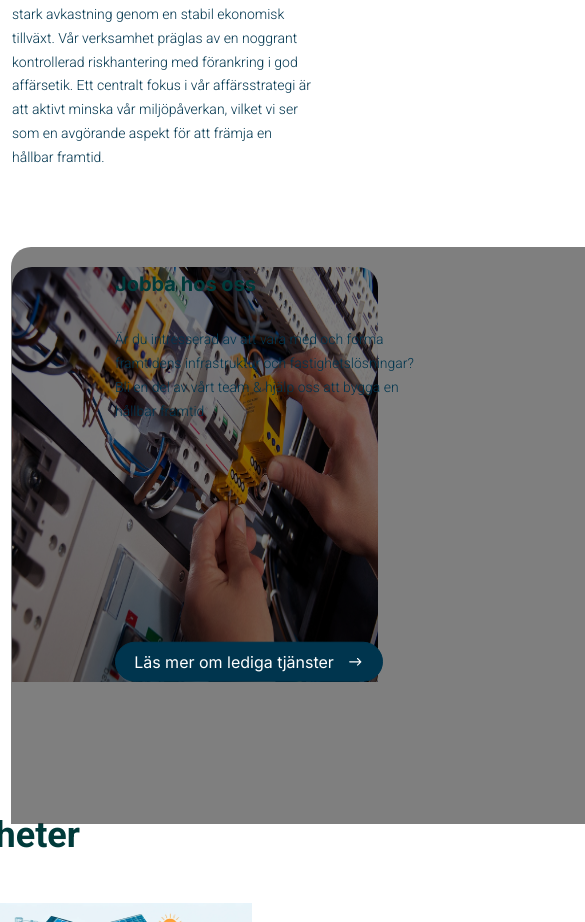
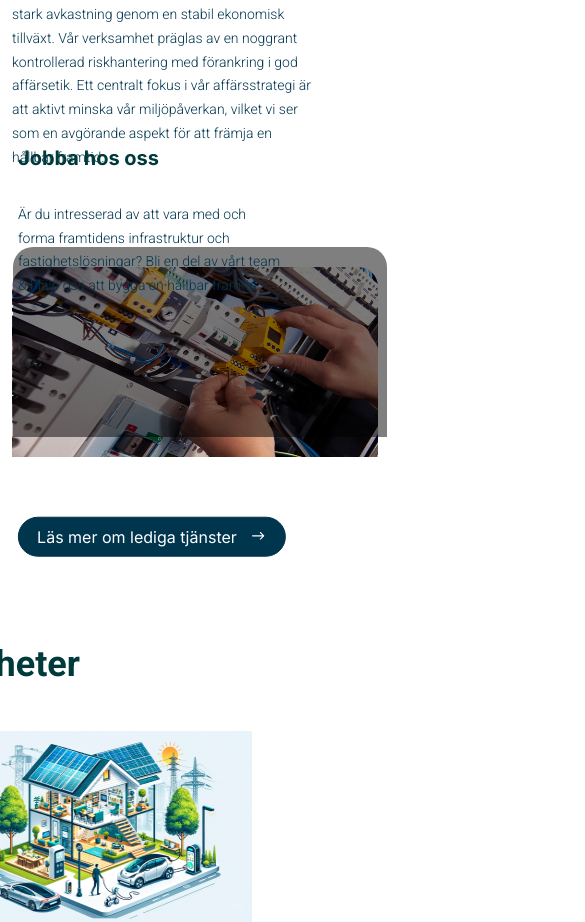
Before and after one commit to Aswinstadx/Egestam_Mattsson_3, a React (Create React App) app in the folder frontend/: page / in a window 390 px wide. Shown: the part 2081-3003 px from the top of the page, 585 px wide, since content can reach past the window. Built offline with nearby package versions, Linux system fonts and the light colour scheme.

Commit message:
more bugs fixed

```diff
--- a/frontend/src/Components/Banner/Banner.jsx
+++ b/frontend/src/Components/Banner/Banner.jsx
@@ -5,11 +5,13 @@ import ReactPlayer from "react-player";
 function Banner() {
   const [isMobile, setIsMobile] = useState(false);
   const [isTablet, setIsTablet] = useState(false);
+  const [isIpad, setIsIpad] = useState(false);
 
   useEffect(() => {
     const handleResize = () => {
       setIsMobile(window.innerWidth <= 768);
-      setIsTablet(window.innerWidth > 768 && window.innerWidth <= 1366);
+      setIsTablet(window.innerWidth > 768 && window.innerWidth <= 1084);
+      setIsIpad(window.innerWidth > 1085 && window.innerWidth <= 1366);
     };
 
     handleResize();
@@ -40,8 +42,33 @@ function Banner() {
         </>
       ) : isTablet ? (
         <>
+          {/* <ReactPlayer
+            url={process.env.PUBLIC_URL + "/videos/banner_tablet.mp4"}
+            playing={true}
+            playsinline
+            loop={true}
+            volume={0}
+            controls={false}
+            width="100%"
+            height="auto"
+            className="player"
+          /> */}
           <ReactPlayer
             url={process.env.PUBLIC_URL + "/videos/banner_tablet.mp4"}
+            playing={true}
+            playsinline
+            loop={true}
+            volume={0}
+            controls={false}
+            width="100%"
+            height="auto"
+            className="player"
+          />
+        </>
+      ) : isIpad ? (
+        <>
+          <ReactPlayer
+            url={process.env.PUBLIC_URL + "/videos/banner_ipad.mp4"}
             playing={true}
             playsinline
             loop={true}
--- a/frontend/src/Sections/Section1/Section7.jsx
+++ b/frontend/src/Sections/Section1/Section7.jsx
@@ -7,7 +7,7 @@ function Section7() {
         <>
           <div className="container">
             <div className="text">
-              <h2>Projekt</h2>
+              <h2>Våra referenser</h2>
             </div>
             <div className="row mt-3">
               <div className="col-md-6">
--- a/frontend/src/Sections/Section4.jsx
+++ b/frontend/src/Sections/Section4.jsx
@@ -6,7 +6,8 @@ function Section4() {
   useEffect(() => {
     const handleResize = () => {
       // setIsIpad(window.innerWidth <= 1366 && window.innerWidth >= 1024 || window.innerWidth <= 1180 && window.innerWidth >= 768);
-      setIsIpad(window.innerWidth <= 1024 || window.innerWidth >= 820 );
+      // setIsIpad(window.innerWidth <= 1024 || window.innerWidth >= 820 );
+       setIsIpad(window.innerWidth <= 1024 || window.innerWidth >= 820 );
     };
     console.log('WINDOW INNER WIDHT--------', window.innerWidth)
     // Initial check
@@ -22,7 +23,7 @@ function Section4() {
   }, []);
   return (
     <div>
-      {!isIpad || window.innerWidth >=1400? (
+      {!isIpad || window.innerWidth >=1251? (
         <>
           <div className="section4">
             <div className="container desktop-only">
--- a/frontend/src/Sections/Section5.jsx
+++ b/frontend/src/Sections/Section5.jsx
@@ -174,6 +174,10 @@ function Section5() {
                   style={{
                     borderTopLeftRadius: "20px",
                     borderTopRightRadius: "20px",
+
+                    left: "13px",
+                    width: "96%", // Set width to 100% of its container
+                    height: "72%", // Set height to 100% of its container
                   }}
                 ></div>{" "}
                 {/* This will create the dark overlay */}
@@ -183,12 +187,20 @@ function Section5() {
                   style={{
                     borderTopLeftRadius: "20px",
                     borderTopRightRadius: "20px",
+                    maxWidth: "100%", // Set maximum width to 100% of its container
+                    height: "72%",
                   }}
                   alt="Background"
                 />
                 <div className="card-image-content">
                   <h2>Jobba hos oss</h2>
-                  <p>
+                  <p
+                    style={{
+                      maxWidth: "100%", // Set maximum width to 100% of its container
+                      width: "100%", // Ensure the width adjusts to its container
+                      maxHeight: "100%",
+                    }}
+                  >
                     Är du intresserad av att vara med och forma framtidens
                     infrastruktur och fastighetslösningar? Bli en del av vårt
                     team & hjälp oss att bygga en hållbar framtid
--- a/frontend/src/index.css
+++ b/frontend/src/index.css
@@ -141,6 +141,9 @@ img.logo {
 
 .i-pad-only {
   display: none;
+}
+.desktop-only {
+  display: block;
 }
 
 .banner-overlay {
@@ -798,8 +801,9 @@ footer {
 
 .card-image-content {
   position: absolute;
-  top: 50%;
-  left: 50%;
+  /* top: 50%; */
+  top: 35%;
+  left: 39%;
   transform: translate(-50%, -50%);
   text-align: left;
   color: white;
@@ -821,7 +825,7 @@ footer {
   /* 87.5% */
   z-index: 999;
   visibility: inherit;
-  margin-left: 140px;
+  /* margin-left: 40px; */
   position: relative;
 }
 
@@ -834,7 +838,7 @@ footer {
   line-height: 30px;
   /* 150% */
   width: 665px;
-  margin-left: 140px;
+  /* margin-left: 40px; */
   top: 20px;
   position: relative;
 }
@@ -848,14 +852,13 @@ footer {
   gap: 13.28px;
   border: none;
   outline: none;
-  margin-left: 140px;
+  /* margin-left: 40px; */
   top: 40px;
   position: relative;
   border-radius: 48px;
   border: 1px solid #00354E;
+  color: white;
   background: #00354E;
-  color: #FFF;
-  text-align: center;
   font-family: Inter;
   font-size: 16px;
   font-style: normal;
@@ -863,6 +866,13 @@ footer {
   line-height: 20px;
   /* 125% */
 }
+
+img.card2-im{
+  width: 770px;
+height: 577px;
+flex-shrink: 0;
+}
+
 /* .section5 img.card2-im{
   width: 500px;
 } */
@@ -1007,13 +1017,15 @@ footer {
     align-items: center;
     flex-shrink: 0;
     background: var(--egestam-mattsson, #89BF50);
+    background: rgba(137, 191, 80, 0.14);
   }
 
   .section3 p {
     display: flex;
     width: 348px;
     height: 294px;
-    color: #FFF;
+    color: #00354E;
+
     text-align: center;
     font-family: Inter;
     font-size: 24px;
@@ -1024,7 +1036,7 @@ footer {
   }
 
   .section3 a {
-    color: #FFF;
+    color: #00354E;
     text-align: center;
     font-family: Inter;
     font-size: 16px;
@@ -1330,11 +1342,13 @@ footer {
     font-size: 50px;
   }
 
-  .i-pad-only {
+  /* .i-pad-only {
     display: none;
 
-  }
-
+  } */
+  .desktop-only {
+    display: block;
+  }
 }
 
 .footer h4 {
@@ -1536,7 +1550,7 @@ footer {
   } */
 
   .desktop-only {
-    display: none;
+    display: block;
   }
 
   .i-pad-only {
@@ -2608,3 +2622,9 @@ line-height: 20px; /* 125% */
   position: relative;
 }
 }
+
+@media only screen and (min-device-width: 1251px) and (max-device-width: 1398px) and (-webkit-min-device-pixel-ratio: 1){
+  .desktop-only {
+    display: block;
+  }
+}
```
Also changed, not shown: 1 other file (tests, documents, lock files or other folders).
